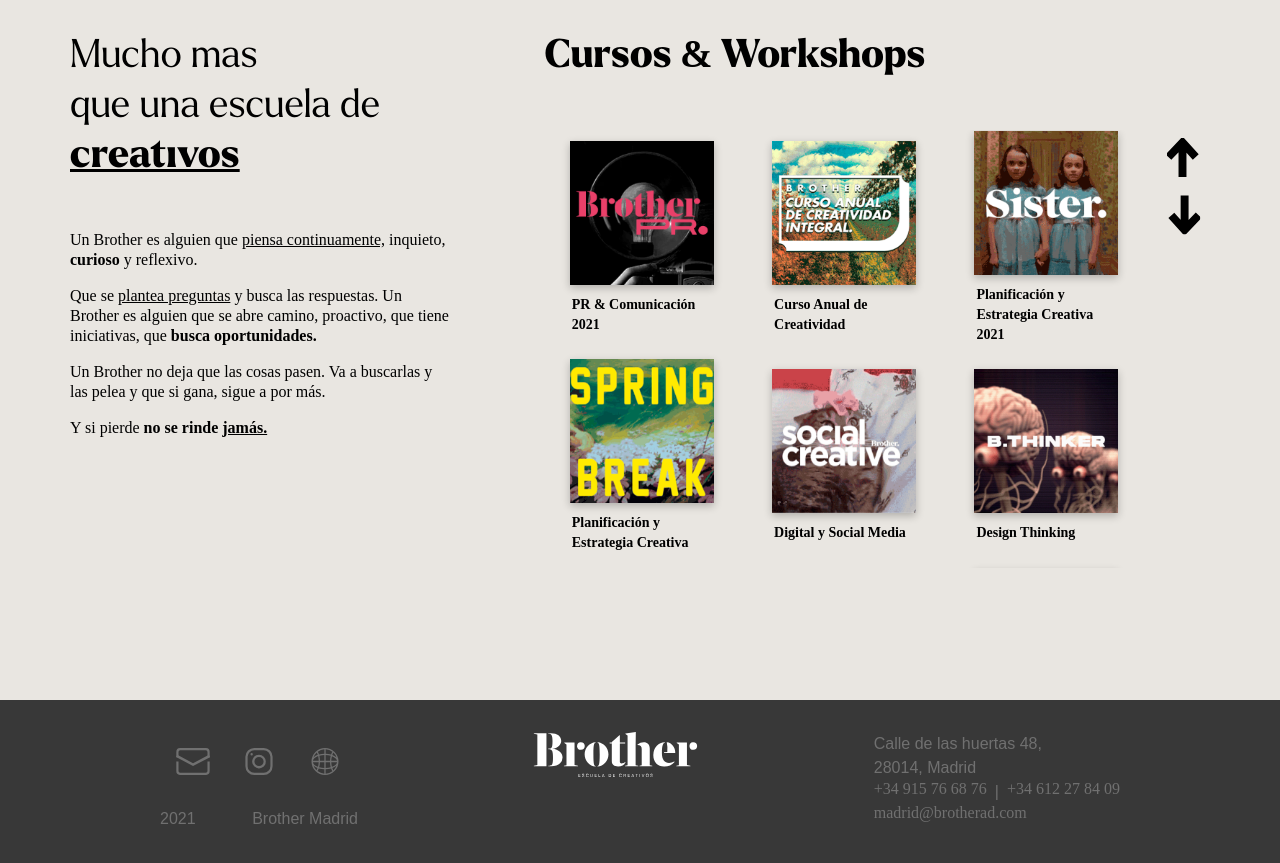
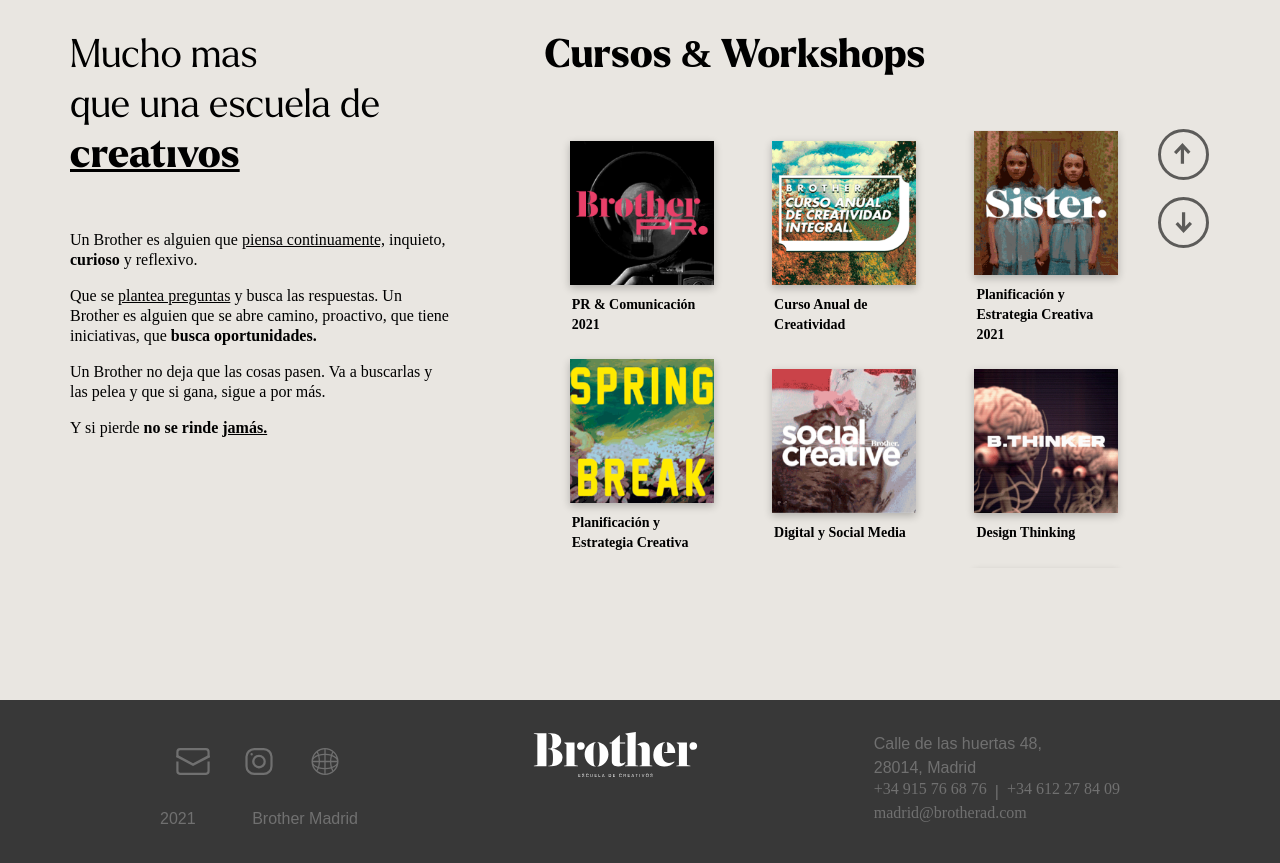
Before and after one commit to juanpedroarmella/codingco-challenge, a Next.js app: page / in a window 1280 px wide. Shown: the part 860-1723 px from the top of the page. Built offline with nearby package versions, Linux system fonts and the light colour scheme; a web font is replaced by a local one.

Commit message:
feat(first-section): styling carousel arrows

```diff
--- a/src/components/course-list/components/CarouselBack.tsx
+++ b/src/components/course-list/components/CarouselBack.tsx
@@ -4,8 +4,34 @@
 const Arrow = styled('svg')(() => {
   return {
     '& path': {
-      stroke: 'black',
       fill: 'black'
+    },
+    width: 22,
+    height: 22
+  }
+})
+
+const ArrowButton = styled(IconButton)(() => {
+  return {
+    opacity: 0.6,
+    transition: 'all 0.3s',
+    '&:before': {
+      content: '""',
+      position: 'absolute',
+      width: 45,
+      height: 45,
+      padding: 0,
+      border: '3px solid black',
+      borderRadius: '50%',
+      transition: 'all 0.3s'
+    },
+    '&:hover:before': {
+      transform: 'rotate(45deg)',
+      opacity: 1,
+      borderRadius: 0
+    },
+    '&:hover': {
+      opacity: 1
     }
   }
 })
@@ -14,20 +40,21 @@
   onClick: () => void
 }
 
-export default function CarouselBack({ onClick }: Props): JSX.Element {
+export default function CarouselNext ({ onClick }: Props): JSX.Element {
   return (
-    <IconButton onClick={onClick}>
+    <ArrowButton onClick={onClick}>
       <Arrow
         xmlns='http://www.w3.org/2000/svg'
         width='33.114'
         height='40.366'
-        viewBox='0 0 33.114 40.366'>
+        viewBox='0 0 33.114 40.366'
+      >
         <path
           d='M10497.749-9940.029v-26.088l-8.239,8.642-4.294-4.094,15.589-16.356,14.7,16.238-4.4,3.984-7.424-8.2v25.87Z'
           transform='translate(-10485.215 9977.925)'
-          stroke-width='2'
+          strokeWidth={0}
         />
       </Arrow>
-    </IconButton>
+    </ArrowButton>
   )
 }
--- a/src/components/course-list/components/CarouselNext.tsx
+++ b/src/components/course-list/components/CarouselNext.tsx
@@ -4,10 +4,36 @@
 const Arrow = styled('svg')(() => {
   return {
     '& path': {
-      stroke: 'black',
       fill: 'black'
     },
-    transform: 'rotate(180deg)'
+    transform: 'rotate(180deg)',
+    width: 22,
+    height: 22
+  }
+})
+
+const ArrowButton = styled(IconButton)(() => {
+  return {
+    opacity: 0.6,
+    transition: 'all 0.3s',
+    '&:before': {
+      content: '""',
+      position: 'absolute',
+      width: 45,
+      height: 45,
+      padding: 0,
+      border: '3px solid black',
+      borderRadius: '50%',
+      transition: 'all 0.3s'
+    },
+    '&:hover:before': {
+      transform: 'rotate(45deg)',
+      opacity: 1,
+      borderRadius: 0
+    },
+    '&:hover': {
+      opacity: 1
+    }
   }
 })
 
@@ -15,20 +41,21 @@
   onClick: () => void
 }
 
-export default function CarouselNext({ onClick }: Props): JSX.Element {
+export default function CarouselNext ({ onClick }: Props): JSX.Element {
   return (
-    <IconButton onClick={onClick}>
+    <ArrowButton onClick={onClick}>
       <Arrow
         xmlns='http://www.w3.org/2000/svg'
         width='33.114'
         height='40.366'
-        viewBox='0 0 33.114 40.366'>
+        viewBox='0 0 33.114 40.366'
+      >
         <path
           d='M10497.749-9940.029v-26.088l-8.239,8.642-4.294-4.094,15.589-16.356,14.7,16.238-4.4,3.984-7.424-8.2v25.87Z'
           transform='translate(-10485.215 9977.925)'
-          stroke-width='2'
+          strokeWidth={0}
         />
       </Arrow>
-    </IconButton>
+    </ArrowButton>
   )
 }
--- a/src/components/course-list/components/CoursesAndWorkshops.tsx
+++ b/src/components/course-list/components/CoursesAndWorkshops.tsx
@@ -19,7 +19,7 @@
     marginBottom: '50px',
     fontWeight: 'bold',
     fontStyle: 'normal',
-    [theme.breakpoints.down('sm')]: {
+    [theme.breakpoints.down(725)]: {
       width: '65%'
     }
   }
--- a/src/components/course-list/components/ProductCarousel.tsx
+++ b/src/components/course-list/components/ProductCarousel.tsx
@@ -23,13 +23,20 @@
 }))
 
 const ArrowsContainer = styled(Box)(({ theme }) => ({
+  marginTop: 5,
   alignSelf: 'flex-start',
   display: 'flex',
   flexDirection: 'column',
   alignItems: 'center',
   justifyContent: 'center',
+  gap: 30,
   width: '8%',
-  [theme.breakpoints.down('sm')]: {
+  [theme.breakpoints.down(725)]: {
+    position: 'absolute',
+    top: 0,
+    right: 20
+  },
+  [theme.breakpoints.down('xs')]: {
     position: 'absolute',
     top: 0,
     right: 0
@@ -39,7 +46,7 @@
 const SliderContainer = styled(Box)(({ theme }) => {
   return {
     width: '90%',
-    [theme.breakpoints.down('sm')]: {
+    [theme.breakpoints.down(725)]: {
       width: '100%'
     }
   }
@@ -49,8 +56,9 @@
   productsperslide: number
 }
 
-function ProductCarousel({ productsperslide }: Props): JSX.Element {
+function ProductCarousel ({ productsperslide }: Props): JSX.Element {
   const [sliderRef, setSliderRef] = useState<Slider | null>(null)
+
   const slides = useMemo(() => {
     const arr: JSX.Element[] = []
     for (let i = 0; i < data.length; i += productsperslide) {
@@ -85,7 +93,8 @@
           nextArrow={<></>}
           prevArrow={<></>}
           rows={productsperslide - 1}
-          slidesToScroll={1}>
+          slidesToScroll={1}
+        >
           {slides}
         </Slider>
       </SliderContainer>
```
